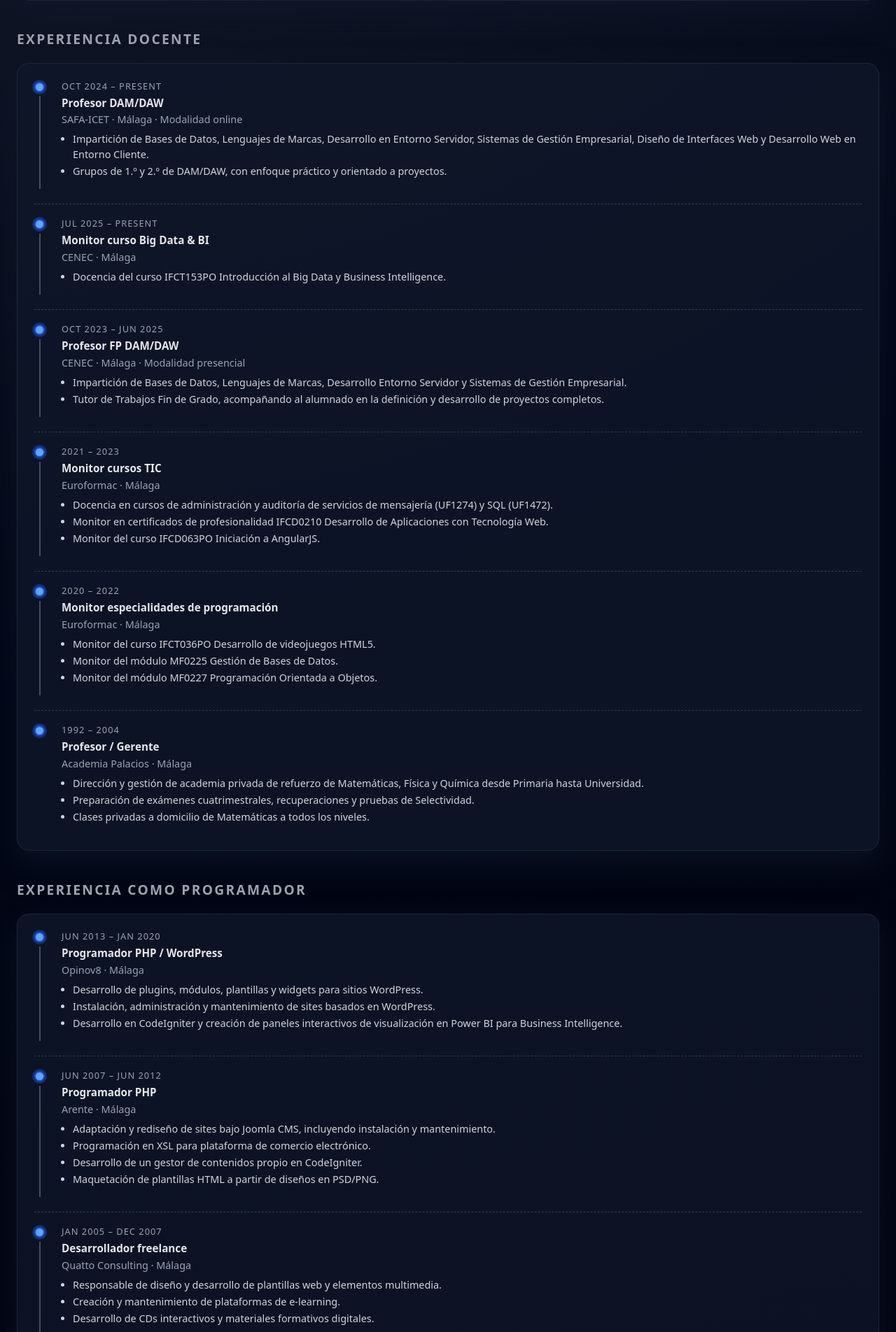
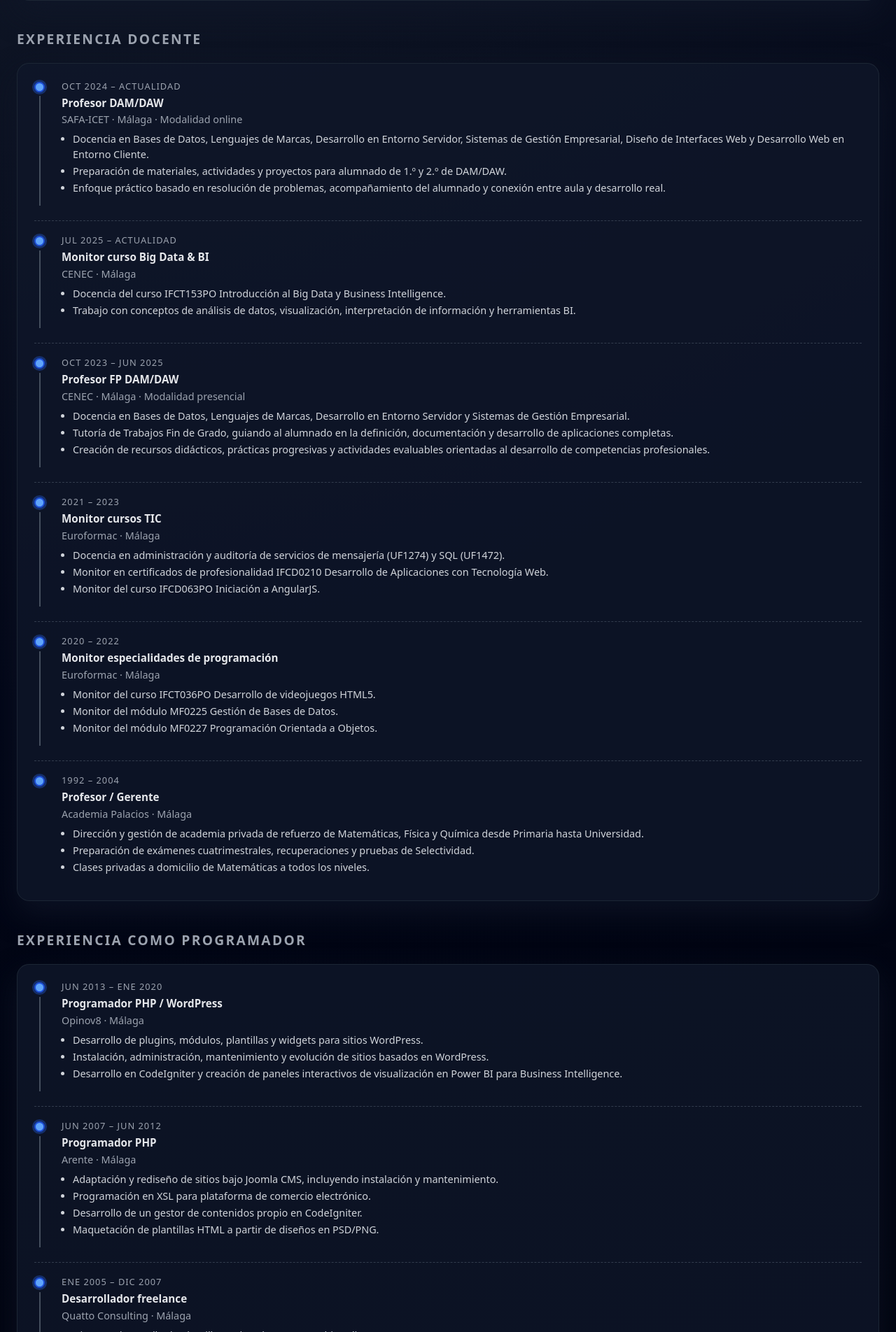
Before and after one commit to fpalacioschaves/cv-react, a React (Vite) app: page / in a window 1280 px wide. Shown: the part 1356-3260 px from the top of the page at 70% size. Built offline with nearby package versions, Linux system fonts and the light colour scheme; no server answers.

Commit message:
Polish CV experience content

```diff
--- a/src/data/experience.js
+++ b/src/data/experience.js
@@ -1,7 +1,6 @@
-// src/data/experience.js
 export const teachingExperience = [
   {
-    period: 'Oct 2024 – Present',
+    period: { es: 'Oct 2024 – Actualidad', en: 'Oct 2024 – Present' },
     role: {
       es: 'Profesor DAM/DAW',
       en: 'Vocational teacher (DAM/DAW)',
@@ -13,17 +12,19 @@ export const teachingExperience = [
     },
     bullets: {
       es: [
-        'Impartición de Bases de Datos, Lenguajes de Marcas, Desarrollo en Entorno Servidor, Sistemas de Gestión Empresarial, Diseño de Interfaces Web y Desarrollo Web en Entorno Cliente.',
-        'Grupos de 1.º y 2.º de DAM/DAW, con enfoque práctico y orientado a proyectos.',
+        'Docencia en Bases de Datos, Lenguajes de Marcas, Desarrollo en Entorno Servidor, Sistemas de Gestión Empresarial, Diseño de Interfaces Web y Desarrollo Web en Entorno Cliente.',
+        'Preparación de materiales, actividades y proyectos para alumnado de 1.º y 2.º de DAM/DAW.',
+        'Enfoque práctico basado en resolución de problemas, acompañamiento del alumnado y conexión entre aula y desarrollo real.',
       ],
       en: [
         'Teaching Databases, Markup Languages, Server-Side Development, Enterprise Management Systems, Web Interface Design and Client-Side Development.',
-        '1st and 2nd year DAM/DAW groups, with a strong project-based and hands-on approach.',
+        'Preparation of learning materials, activities and projects for 1st and 2nd year DAM/DAW students.',
+        'Hands-on approach based on problem solving, student guidance and connection between classroom work and real development.',
       ],
     },
   },
   {
-    period: 'Jul 2025 – Present',
+    period: { es: 'Jul 2025 – Actualidad', en: 'Jul 2025 – Present' },
     role: {
       es: 'Monitor curso Big Data & BI',
       en: 'Instructor – Big Data & BI',
@@ -34,12 +35,18 @@ export const teachingExperience = [
       en: 'Málaga',
     },
     bullets: {
-      es: ['Docencia del curso IFCT153PO Introducción al Big Data y Business Intelligence.'],
-      en: ['Teaching the IFCT153PO “Introduction to Big Data and Business Intelligence” course.'],
+      es: [
+        'Docencia del curso IFCT153PO Introducción al Big Data y Business Intelligence.',
+        'Trabajo con conceptos de análisis de datos, visualización, interpretación de información y herramientas BI.',
+      ],
+      en: [
+        'Teaching the IFCT153PO Introduction to Big Data and Business Intelligence course.',
+        'Working with data analysis, visualisation, information interpretation and BI tools.',
+      ],
     },
   },
   {
-    period: 'Oct 2023 – Jun 2025',
+    period: { es: 'Oct 2023 – Jun 2025', en: 'Oct 2023 – Jun 2025' },
     role: {
       es: 'Profesor FP DAM/DAW',
       en: 'Vocational teacher (DAM/DAW)',
@@ -51,17 +58,19 @@ export const teachingExperience = [
     },
     bullets: {
       es: [
-        'Impartición de Bases de Datos, Lenguajes de Marcas, Desarrollo Entorno Servidor y Sistemas de Gestión Empresarial.',
-        'Tutor de Trabajos Fin de Grado, acompañando al alumnado en la definición y desarrollo de proyectos completos.',
+        'Docencia en Bases de Datos, Lenguajes de Marcas, Desarrollo en Entorno Servidor y Sistemas de Gestión Empresarial.',
+        'Tutoría de Trabajos Fin de Grado, guiando al alumnado en la definición, documentación y desarrollo de aplicaciones completas.',
+        'Creación de recursos didácticos, prácticas progresivas y actividades evaluables orientadas al desarrollo de competencias profesionales.',
       ],
       en: [
         'Teaching Databases, Markup Languages, Server-Side Development and Enterprise Management Systems.',
-        'Supervision of final projects, guiding students through the definition and development of complete applications.',
+        'Supervision of final projects, guiding students through definition, documentation and development of complete applications.',
+        'Creation of learning resources, progressive practical exercises and assessable activities focused on professional skills.',
       ],
     },
   },
   {
-    period: '2021 – 2023',
+    period: { es: '2021 – 2023', en: '2021 – 2023' },
     role: {
       es: 'Monitor cursos TIC',
       en: 'IT courses instructor',
@@ -73,19 +82,19 @@ export const teachingExperience = [
     },
     bullets: {
       es: [
-        'Docencia en cursos de administración y auditoría de servicios de mensajería (UF1274) y SQL (UF1472).',
+        'Docencia en administración y auditoría de servicios de mensajería (UF1274) y SQL (UF1472).',
         'Monitor en certificados de profesionalidad IFCD0210 Desarrollo de Aplicaciones con Tecnología Web.',
         'Monitor del curso IFCD063PO Iniciación a AngularJS.',
       ],
       en: [
         'Teaching courses on messaging services administration and auditing (UF1274) and SQL (UF1472).',
         'Trainer in the IFCD0210 Web Application Development professional certificate.',
-        'Instructor for the IFCD063PO “Introduction to AngularJS” course.',
+        'Instructor for the IFCD063PO Introduction to AngularJS course.',
       ],
     },
   },
   {
-    period: '2020 – 2022',
+    period: { es: '2020 – 2022', en: '2020 – 2022' },
     role: {
       es: 'Monitor especialidades de programación',
       en: 'Programming specialties instructor',
@@ -109,7 +118,7 @@ export const teachingExperience = [
     },
   },
   {
-    period: '1992 – 2004',
+    period: { es: '1992 – 2004', en: '1992 – 2004' },
     role: {
       es: 'Profesor / Gerente',
       en: 'Teacher / Director',
@@ -136,7 +145,7 @@ export const teachingExperience = [
 
 export const devExperience = [
   {
-    period: 'Jun 2013 – Jan 2020',
+    period: { es: 'Jun 2013 – Ene 2020', en: 'Jun 2013 – Jan 2020' },
     role: {
       es: 'Programador PHP / WordPress',
       en: 'PHP / WordPress developer',
@@ -149,18 +158,18 @@ export const devExperience = [
     bullets: {
       es: [
         'Desarrollo de plugins, módulos, plantillas y widgets para sitios WordPress.',
-        'Instalación, administración y mantenimiento de sites basados en WordPress.',
+        'Instalación, administración, mantenimiento y evolución de sitios basados en WordPress.',
         'Desarrollo en CodeIgniter y creación de paneles interactivos de visualización en Power BI para Business Intelligence.',
       ],
       en: [
         'Development of plugins, modules, templates and widgets for WordPress sites.',
-        'Installation, administration and maintenance of WordPress-based sites.',
+        'Installation, administration, maintenance and evolution of WordPress-based sites.',
         'Development with CodeIgniter and creation of interactive dashboards in Power BI for Business Intelligence.',
       ],
     },
   },
   {
-    period: 'Jun 2007 – Jun 2012',
+    period: { es: 'Jun 2007 – Jun 2012', en: 'Jun 2007 – Jun 2012' },
     role: {
       es: 'Programador PHP',
       en: 'PHP developer',
@@ -172,7 +181,7 @@ export const devExperience = [
     },
     bullets: {
       es: [
-        'Adaptación y rediseño de sites bajo Joomla CMS, incluyendo instalación y mantenimiento.',
+        'Adaptación y rediseño de sitios bajo Joomla CMS, incluyendo instalación y mantenimiento.',
         'Programación en XSL para plataforma de comercio electrónico.',
         'Desarrollo de un gestor de contenidos propio en CodeIgniter.',
         'Maquetación de plantillas HTML a partir de diseños en PSD/PNG.',
@@ -186,7 +195,7 @@ export const devExperience = [
     },
   },
   {
-    period: 'Jan 2005 – Dec 2007',
+    period: { es: 'Ene 2005 – Dic 2007', en: 'Jan 2005 – Dec 2007' },
     role: {
       es: 'Desarrollador freelance',
       en: 'Freelance developer',
@@ -198,19 +207,19 @@ export const devExperience = [
     },
     bullets: {
       es: [
-        'Responsable de diseño y desarrollo de plantillas web y elementos multimedia.',
+        'Diseño y desarrollo de plantillas web y elementos multimedia.',
         'Creación y mantenimiento de plataformas de e-learning.',
         'Desarrollo de CDs interactivos y materiales formativos digitales.',
       ],
       en: [
-        'Responsible for the design and development of web templates and multimedia elements.',
+        'Design and development of web templates and multimedia elements.',
         'Creation and maintenance of e-learning platforms.',
         'Development of interactive CDs and digital training materials.',
       ],
     },
   },
   {
-    period: 'Nov 2000 – May 2004',
+    period: { es: 'Nov 2000 – May 2004', en: 'Nov 2000 – May 2004' },
     role: {
       es: 'Programador web',
       en: 'Web developer',
@@ -222,7 +231,7 @@ export const devExperience = [
     },
     bullets: {
       es: [
-        'Desarrollo de herramientas en PHP para la generación de sites corporativos y portales de Internet.',
+        'Desarrollo de herramientas en PHP para generación de sitios corporativos y portales de Internet.',
         'Creación de librerías en PHP y mantenimiento de bases de datos MySQL.',
         'Desarrollo y testeo de plantillas HTML y animaciones 3D de elementos arquitectónicos.',
       ],
```
